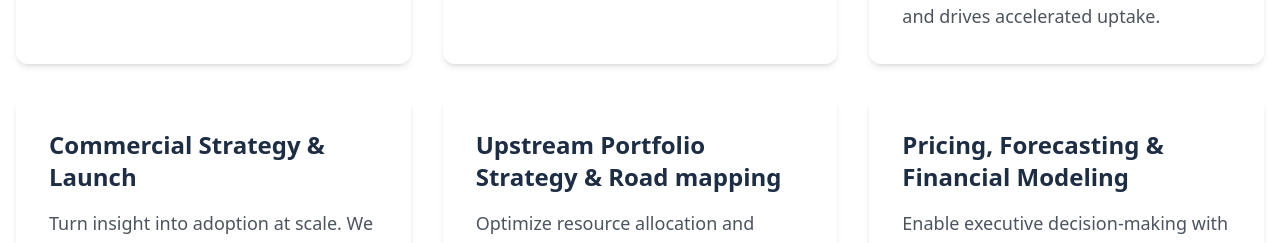
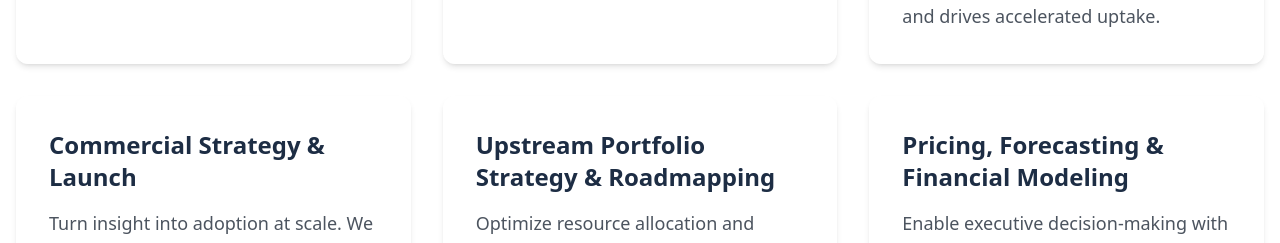
Before and after one commit to theanchorframe/Rubicon-med-frontend, a React (Vite) app: page / in a window 1280 px wide. Shown: the part 2982-3225 px from the top of the page. Built offline with nearby package versions, Linux system fonts and the light colour scheme.

Commit message:
Standardized roadmapping terms

```diff
--- a/src/components/ServicesSection.tsx
+++ b/src/components/ServicesSection.tsx
@@ -34,7 +34,7 @@ const ServicesSection = ({ onOpenConsultationDialog }: ServicesSectionProps) =>
     "Turn insight into adoption at scale. We craft go-to-market strategies and playbooks, sales enablement, and messaging rooted in evidence so your launch not only hits targets, but sustains momentum long after market entry."
   },
   {
-    title: "Upstream Portfolio Strategy & Road mapping",
+    title: "Upstream Portfolio Strategy & Roadmapping",
     description:
     "Optimize resource allocation and cross-functional alignment. By defining rigorous segmentation, targeting, and positioning (STP) frameworks alongside multi-year product roadmaps, we isolate high-potential opportunities. This allows R&D, Marketing, and Sales to concentrate resources on assets with the highest ROI."
   },
```
